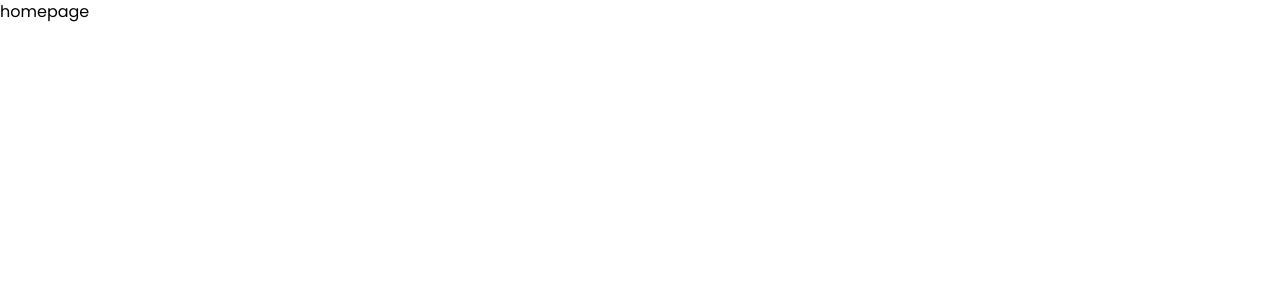
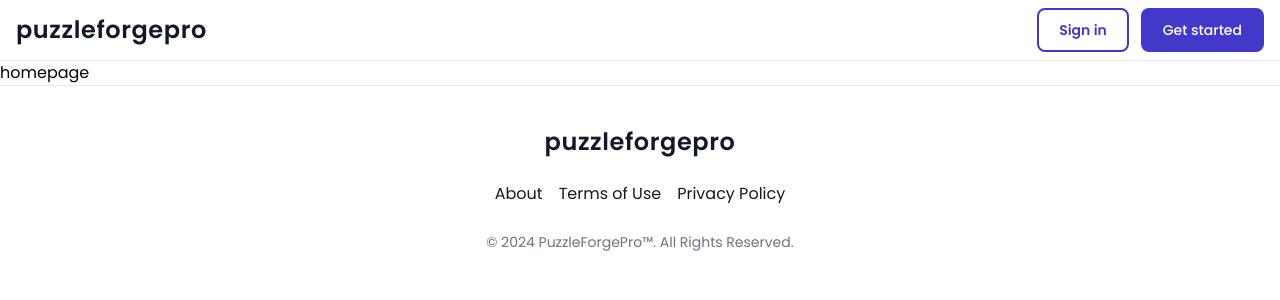
Before and after one commit to damianwysokinski/puzzleforgepro, a Nuxt app: page / in a window 1280 px wide. Shown: the top 300 px of the page. Built offline with nearby package versions, Linux system fonts and the light colour scheme.

Commit message:
#3: implement navbar and footer in default layout

```diff
--- a/layouts/default.vue
+++ b/layouts/default.vue
@@ -1,6 +1,8 @@
 <template>
   <div>
+    <app-navbar />
     <slot />
+    <app-footer />
   </div>
 </template>
 
```
